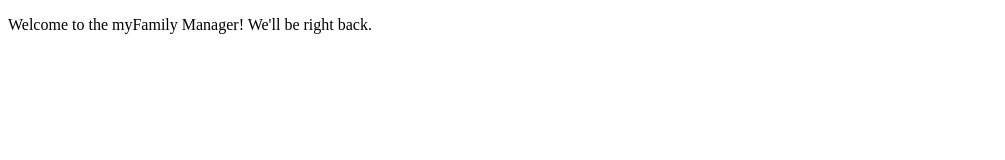
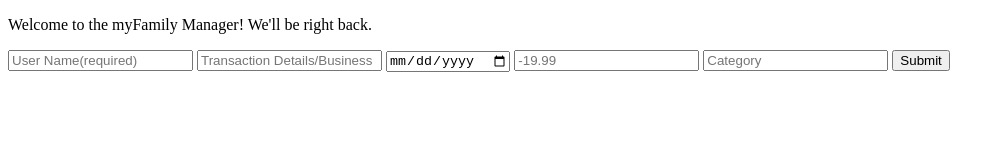
Before and after one commit to dforgy/myFamily, a website: page index.html in a window 1280 px wide. Shown: the whole page, without its empty margins (0-1005 px from the left). Drawn offline with Linux system fonts and the light colour scheme.

Commit message:
Initial form data collection done.

```diff
--- a/index.html
+++ b/index.html
@@ -7,5 +7,16 @@
 </head>
 <body>
     <p>Welcome to the myFamily Manager!  We'll be right back.</p>
+
+    <p>
+        <form id="newTransactionForm">
+            <input type="text" id="userName" placeholder="User Name(required)" required>
+            <input type="text" id="transactionDetails" placeholder="Transaction Details/Business" required>
+            <input type="date" id="date" placeholder="DATE" required>
+            <input type="float" id="amount" placeholder="-19.99" required>
+            <input type="text" id="category" placeholder="Category" required>
+            <button type="submit">Submit</button>
+        </form>
+    </p>
 </body>
 </html>
```
